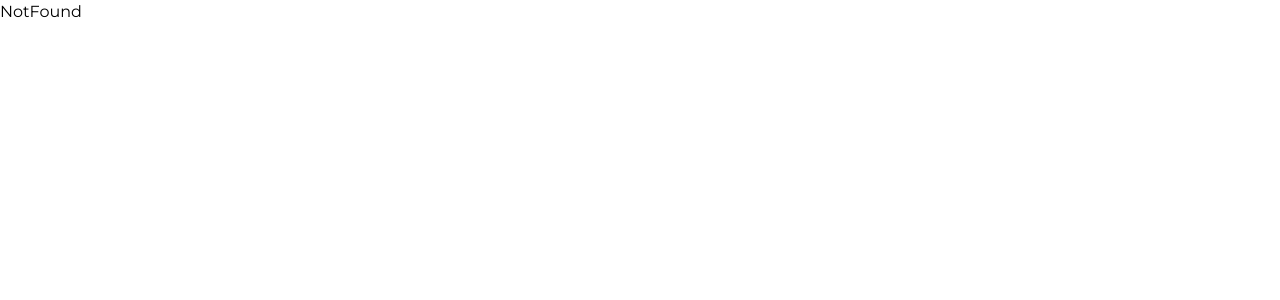
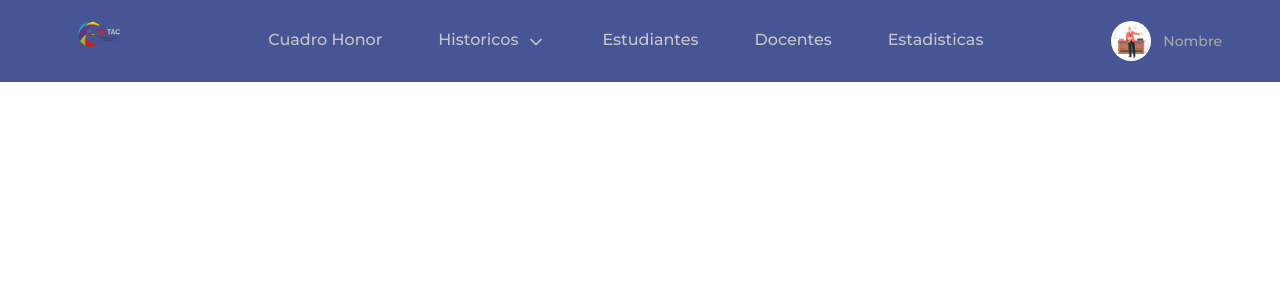
Before and after one commit to HarryT08/tictac, a React (Vite) app in the folder client/: page /herramientas in a window 1280 px wide. Shown: the top 300 px of the page. Built offline with nearby package versions, Linux system fonts and the light colour scheme.

Commit message:
feat(client): se agrego el navbar

```diff
--- a/client/src/App.tsx
+++ b/client/src/App.tsx
@@ -1,5 +1,6 @@
 import { Menu, NotFound, SecondMenu } from "@/layout";
 import { Login } from "@/features/auth/pages";
+import { Herramientas } from "@/features/directivos/pages";
 import { Route, Routes } from "react-router-dom";
 
 function App() {
@@ -11,6 +12,7 @@ function App() {
       <Route path="/login/directivos/:opcion" element={<Login />} />
       <Route path="/login/directivos/:opcion" element={<Login />} />
       <Route path="/menu-principal" element={<SecondMenu />} />
+      <Route path="/herramientas" element={<Herramientas />} />
       <Route path="*" element={<NotFound />} />
     </Routes>
   );
--- /dev/null
+++ b/client/src/components/NavLinks.tsx
@@ -0,0 +1,133 @@
+import { useState } from "react";
+import { FiChevronUp, FiChevronDown } from "react-icons/fi";
+
+const linksNav = [
+  {
+    name: "Cuadro Honor",
+    link: "/cuadro-honor",
+  },
+  {
+    name: "Historicos",
+    link: "/historicos",
+    subMenu: true,
+    subLinks: [
+      {
+        name: "Herramientas",
+        link: "/herramientas",
+      },
+      {
+        name: "Proyecto de aula",
+        link: "/proyecto-aula",
+      },
+      {
+        name: "Plan de trabajo",
+        link: "/plan-trabajo",
+      },
+      {
+        name: "Contenido audiovisual",
+        link: "/contenido-audiovisual",
+      },
+    ],
+  },
+  {
+    name: "Estudiantes",
+    link: "/estudiantes",
+  },
+  {
+    name: "Docentes",
+    link: "/docentes",
+  },
+  {
+    name: "Estadisticas",
+    link: "/estadisticas",
+  },
+];
+
+const NavLinks = () => {
+  const [heading, setHeading] = useState("");
+  const [subHeading, setSubHeading] = useState("");
+
+  return (
+    <>
+      {linksNav.map((link, index) => (
+        <div key={index}>
+          <div className="px-3 text-left md:cursor-pointer group">
+            <h1
+              className="py-7 transition duration-200 flex justify-between items-center md:pr-0 pr-5 group text-gris-30 hover:text-white border-b-2 border-transparent hover:border-white"
+              onClick={() => {
+                heading !== link.name ? setHeading(link.name) : setHeading("");
+                setSubHeading("");
+              }}
+            >
+              {link.name}
+              {link.subLinks && (
+                <div>
+                  <span className="text-xl md:hidden inline">
+                    {heading === link.name ? (
+                      <FiChevronUp />
+                    ) : (
+                      <FiChevronDown />
+                    )}
+                  </span>
+                  <span className="text-xl md:mt-1 md:ml-2  md:block hidden group-hover:rotate-180 group-hover:-mt-2">
+                    <FiChevronDown />
+                  </span>
+                </div>
+              )}
+            </h1>
+            {link.subLinks && (
+              <div>
+                <div className="absolute top-20 hidden group-hover:md:block hover:md:block">
+                  <div className="py-3">
+                    <div
+                      className="w-4 h-4 left-3 absolute
+                mt-1 bg-[#475594] rotate-45"
+                    ></div>
+                  </div>
+                  <div className="bg-[#475594] p-5">
+                    {link.subLinks.map((mysublinks, index) => (
+                      <div key={index}>
+                        <h1 className="text-sm transition duration-200 text-gris-30 hover:text-white mb-3">
+                          {mysublinks.name}
+                        </h1>
+                        {}
+                      </div>
+                    ))}
+                  </div>
+                </div>
+              </div>
+            )}
+          </div>
+          {/* Mobile menu */}
+          <div
+            className={`
+               ${heading === link.name ? "md:hidden" : "hidden"}
+             `}
+          >
+            {/* SubLinks */}
+            {link.subLinks && (
+              <div className="bg-[#475594] p-5">
+                {link.subLinks.map((mySubLinks, index) => (
+                  <div key={index}>
+                    <h1
+                      className="text-sm text-white mb-3"
+                      onClick={() =>
+                        subHeading !== mySubLinks.name
+                          ? setSubHeading(mySubLinks.name)
+                          : setSubHeading("")
+                      }
+                    >
+                      {mySubLinks.name}
+                    </h1>
+                  </div>
+                ))}
+              </div>
+            )}
+          </div>
+        </div>
+      ))}
+    </>
+  );
+};
+
+export default NavLinks;
--- /dev/null
+++ b/client/src/components/Navbar.tsx
@@ -0,0 +1,44 @@
+import { useState } from "react";
+import { NavLinks, UserMenu } from "@/components";
+import { FiAlignJustify, FiArrowLeft } from "react-icons/fi";
+import logo from "../../public/images/TicTac.png";
+
+const Navbar = () => {
+  const [open, setOpen] = useState(false);
+
+  return (
+    <nav className="bg-[#475594]">
+      <div className="flex items-center font-medium justify-around">
+        <div className="z-50 p-5 md:w-auto w-full flex justify-between">
+          <img src={logo} alt="logo" className="md:cursor-pointer h-10" />
+          <div
+            className="text-3xl md:hidden text-white"
+            onClick={() => setOpen(!open)}
+          >
+            {open ? <FiArrowLeft /> : <FiAlignJustify />}
+          </div>
+        </div>
+        <ul className="md:flex hidden items-center gap-8">
+          <NavLinks />
+        </ul>
+        <div className="md:block hidden">
+          <UserMenu />
+        </div>
+        {/* Mobile nav */}
+        <ul
+          className={`
+      md:hidden bg-[#475594] fixed w-full top-0 overflow-y-auto bottom-0 py-24 pl-4
+      duration-500 ${open ? "left-0" : "left-[-100%]"}
+      `}
+        >
+          <NavLinks />
+          <div className="py-5">
+            <UserMenu />
+          </div>
+        </ul>
+      </div>
+    </nav>
+  );
+};
+
+export default Navbar;
--- /dev/null
+++ b/client/src/components/UserMenu.tsx
@@ -0,0 +1,16 @@
+const UserMenu = () => {
+  return (
+    <div className="flex items-center gap-3 cursor-pointer text-gris-50 hover:text-white transition duration-200">
+      <img
+        src="../../public/images/Coordinador.jpg"
+        alt="foto-perfil"
+        className="w-10 h-10 object-cover rounded-full"
+      />
+      <div>
+        <p className="text-sm  ">Nombre</p>
+      </div>
+    </div>
+  );
+};
+
+export default UserMenu;
--- a/client/src/components/index.ts
+++ b/client/src/components/index.ts
@@ -1,3 +1,6 @@
 export { default as CardsMenu } from "./CardsMenu";
 export { default as CardsMenuPrincipal } from "./CardsMenuPrincipal";
 export { default as Modal } from "./Modal";
+export { default as Navbar } from "./Navbar";
+export { default as NavLinks } from "./NavLinks";
+export { default as UserMenu } from "./UserMenu";
--- /dev/null
+++ b/client/src/features/directivos/pages/Herramientas.tsx
@@ -0,0 +1,7 @@
+import { Navbar } from "@/components";
+
+const Herramientas = () => {
+  return <Navbar />;
+};
+
+export default Herramientas;
--- /dev/null
+++ b/client/src/features/directivos/pages/index.ts
@@ -0,0 +1 @@
+export { default as Herramientas } from "./Herramientas";
--- a/client/src/styles/cardsMenu.css
+++ b/client/src/styles/cardsMenu.css
@@ -50,7 +50,7 @@
   justify-content: center;
   align-items: center;
   position: relative;
-  box-shadow: 0 14px 26px rgba(0, 0, 0, 0.04);
+  border-right: 2px solid rgba(168, 168, 168, 0.3);
   transition: all 0.3s ease-out;
   text-decoration: none;
   border-radius: 0% !important;
--- a/client/src/styles/cardsModal.css
+++ b/client/src/styles/cardsModal.css
@@ -17,7 +17,7 @@
   justify-content: center;
   align-items: center;
   position: relative;
-  box-shadow: 0 14px 26px rgba(0, 0, 0, 0.04);
+  border-right: 2px solid rgba(168, 168, 168, 0.3);
   transition: all 0.3s ease-out;
   text-decoration: none;
   border-radius: 0px;
--- a/client/tailwind.config.js
+++ b/client/tailwind.config.js
@@ -7,6 +7,7 @@ export default {
       colors: {
         gris: {
           50: "#A8A8A8",
+          30: "#C6C6C6",
           100: "#6B6B6B",
         },
         azul: {
```
